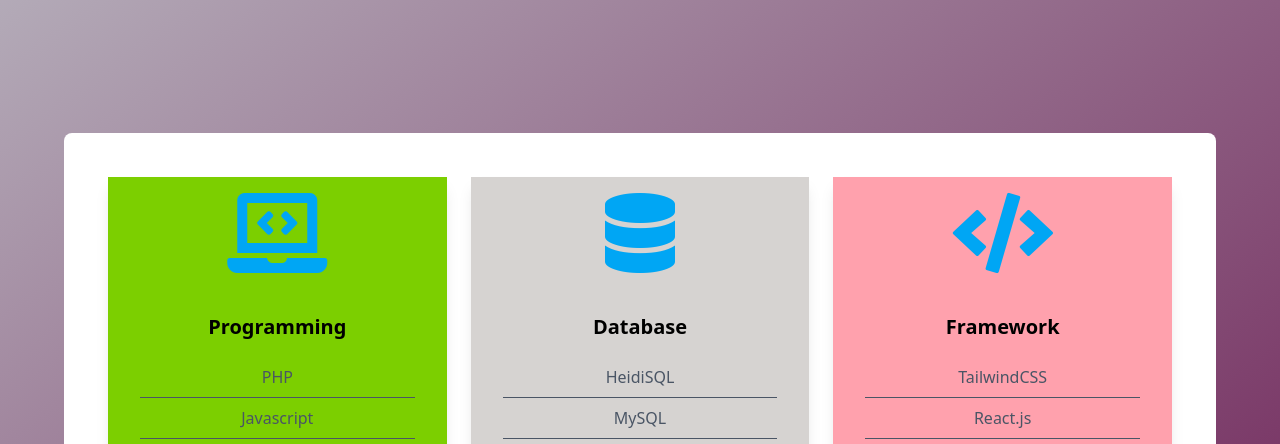
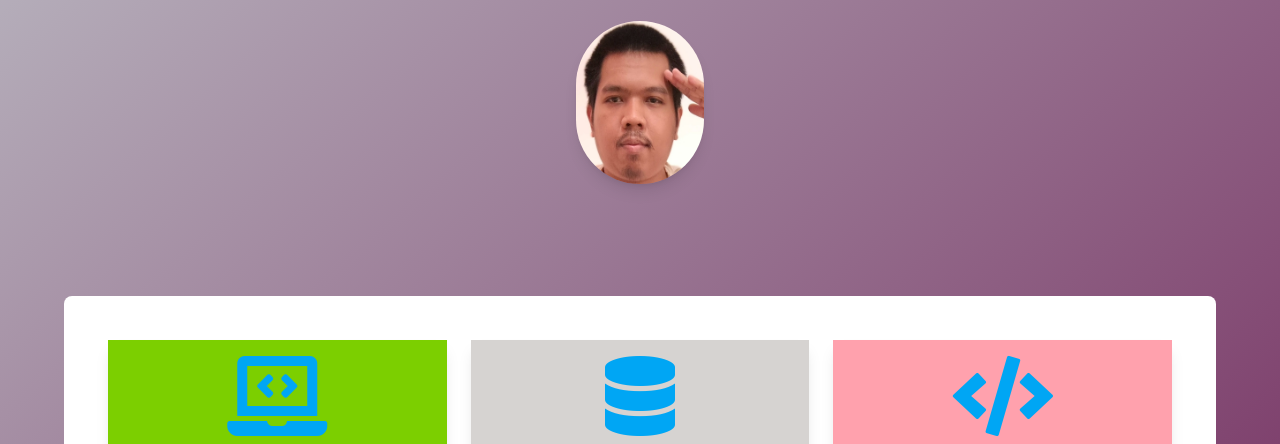
Before and after one commit to yusufalqard/tailwindcss-portofolio, a plain HTML site: page index.html in a window 1280 px wide. Shown: the part 307-751 px from the top of the page. Drawn offline with nearby package versions, Linux system fonts and the light colour scheme.

```diff
--- a/index.html
+++ b/index.html
@@ -53,7 +53,7 @@
         <h3 class="text-lg mb-2">I am a Full Stack Web Developer and Tech News Enthusiast, I also made a fully responsive web design including database, security and management system</h3>
         <div class="w-full">
           <div class="px-4 py-4">
-            <img src="hawi_photo.png" alt="" class="shadow-lg rounded-full max-w-full mx-auto text-center w-32" />
+            <img src="img/hawi_photo.png" alt="" class="shadow-lg rounded-full max-w-full mx-auto text-center w-32" />
           </div>
         </div>
       </div>
```
